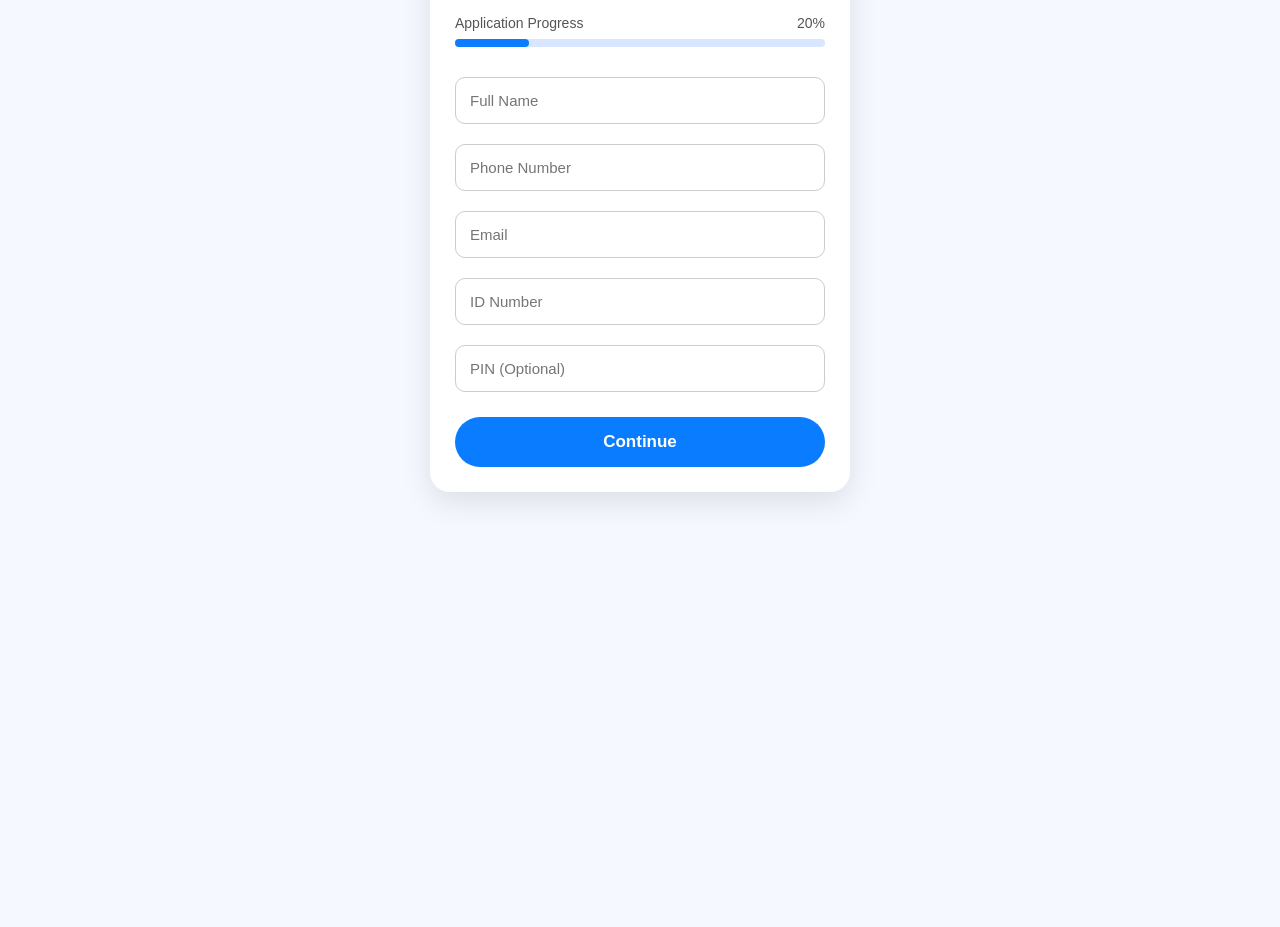
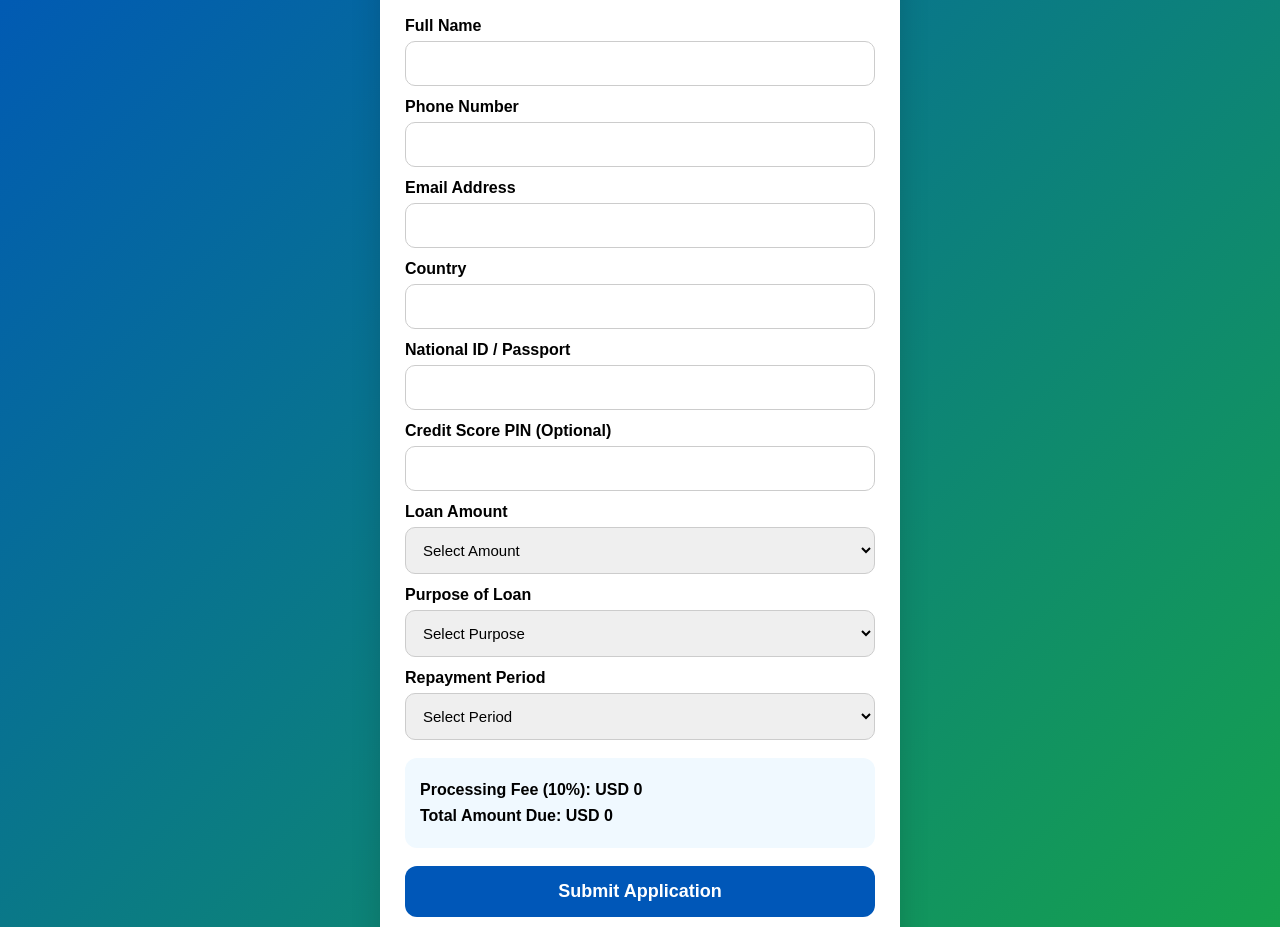
Before and after one commit to johnbeilly85-ctrl/Loan, a website: page apply.html in a window 1280 px wide. Shown: the part 111-1038 px from the top of the page. Before the commit the page ends 800 px from the top, so only its background shows below. Drawn offline with Linux system fonts and the light colour scheme.

Commit message:
Update apply.html

```diff
--- a/apply.html
+++ b/apply.html
@@ -7,73 +7,189 @@
 
 <style>
 *{margin:0;padding:0;box-sizing:border-box;font-family:Arial,sans-serif;}
-body{background:#f5f8ff;padding:20px;}
+
+body{
+background:linear-gradient(135deg,#0057B8,#16A34A);
+padding:20px;
+}
+
 .container{
-max-width:420px;
+max-width:520px;
 margin:auto;
 background:white;
+border-radius:20px;
 padding:25px;
-border-radius:20px;
-box-shadow:0 10px 30px rgba(0,0,0,.1);
+box-shadow:0 10px 30px rgba(0,0,0,.15);
 }
-.logo{width:120px;display:block;margin:0 auto 15px;}
-h2{text-align:center;color:#003b8e;margin-bottom:10px;}
-.progress-box{margin:20px 0;}
-.progress-text{display:flex;justify-content:space-between;color:#555;font-size:14px;}
-.progress{height:8px;background:#d9e6ff;border-radius:10px;margin-top:8px;}
-.bar{height:100%;width:20%;background:#0a7cff;border-radius:10px;}
-input{
+
+h1{
+color:#0057B8;
+text-align:center;
+margin-bottom:8px;
+}
+
+.subtitle{
+text-align:center;
+color:#16A34A;
+font-weight:bold;
+margin-bottom:20px;
+}
+
+label{
+display:block;
+margin:12px 0 6px;
+font-weight:bold;
+}
+
+input,select{
 width:100%;
-padding:14px;
-margin:10px 0;
+padding:13px;
 border:1px solid #ccc;
 border-radius:10px;
 font-size:15px;
 }
+
+.summary{
+background:#F0F9FF;
+border-radius:12px;
+padding:15px;
+margin:18px 0;
+}
+
+.summary p{margin:8px 0;font-weight:bold;}
+
 button{
 width:100%;
 padding:15px;
-background:#0a7cff;
+background:#0057B8;
 color:white;
 border:none;
-border-radius:30px;
-font-size:17px;
+border-radius:12px;
+font-size:18px;
 font-weight:bold;
-margin-top:15px;
 cursor:pointer;
 }
-button:hover{background:#005fd6;}
+
+button:hover{background:#00408A;}
+
+.back{
+display:block;
+text-align:center;
+margin-top:15px;
+color:#0057B8;
+text-decoration:none;
+font-weight:bold;
+}
 </style>
+</head>
 
-</head>
 <body>
 
 <div class="container">
 
-<img src="logo.png" class="logo" alt="LoanEase">
+<h1>LoanEase</h1>
+<p class="subtitle">Quick Loans • Better Tomorrow</p>
 
-<h2>Personal Details</h2>
+<form id="loanForm">
 
-<div class="progress-box">
-<div class="progress-text">
-<span>Application Progress</span>
-<span>20%</span>
-</div>
-<div class="progress">
-<div class="bar"></div>
-</div>
+<label>Full Name</label>
+<input type="text" name="fullName" required>
+
+<label>Phone Number</label>
+<input type="tel" name="phone" required>
+
+<label>Email Address</label>
+<input type="email" name="email" required>
+
+<label>Country</label>
+<input type="text" name="country" required>
+
+<label>National ID / Passport</label>
+<input type="text" name="idNumber" required>
+
+<label>Credit Score PIN (Optional)</label>
+<input type="text" name="pin">
+
+<label>Loan Amount</label>
+<select id="loanAmount" name="loanAmount" required>
+<option value="">Select Amount</option>
+<option value="300">USD 300</option>
+<option value="500">USD 500</option>
+<option value="1000">USD 1,000</option>
+<option value="2000">USD 2,000</option>
+<option value="5000">USD 5,000</option>
+<option value="10000">USD 10,000</option>
+<option value="20000">USD 20,000</option>
+<option value="50000">USD 50,000</option>
+</select>
+
+<label>Purpose of Loan</label>
+<select name="loanPurpose" required>
+<option value="">Select Purpose</option>
+<option>Medical</option>
+<option>School Fees</option>
+<option>Business</option>
+<option>Rent</option>
+<option>Farming</option>
+<option>Personal Use</option>
+<option>Others</option>
+</select>
+
+<label>Repayment Period</label>
+<select name="repaymentPeriod" required>
+<option value="">Select Period</option>
+<option>1 Month</option>
+<option>3 Months</option>
+<option>6 Months</option>
+<option>1 Year</option>
+<option>2 Years</option>
+</select>
+
+<div class="summary">
+<p>Processing Fee (10%): <span id="fee">USD 0</span></p>
+<p>Total Amount Due: <span id="total">USD 0</span></p>
 </div>
 
-<form action="loan.html">
-<input type="text" placeholder="Full Name" required>
-<input type="tel" placeholder="Phone Number" required>
-<input type="email" placeholder="Email" required>
-<input type="text" placeholder="ID Number" required>
-<input type="text" placeholder="PIN (Optional)">
-<button type="submit">Continue</button>
+<button type="submit">Submit Application</button>
+
 </form>
+
+<a href="index.html" class="back">← Back to Home</a>
 
 </div>
 
+<script>
+const amount=document.getElementById("loanAmount");
+const fee=document.getElementById("fee");
+const total=document.getElementById("total");
+
+amount.addEventListener("change",()=>{
+const value=Number(amount.value)||0;
+const f=value*0.10;
+fee.textContent="USD "+f.toFixed(2);
+total.textContent="USD "+(value+f).toFixed(2);
+});
+
+document.getElementById("loanForm").addEventListener("submit",async(e)=>{
+e.preventDefault();
+
+const data=Object.fromEntries(new FormData(e.target).entries());
+
+const res=await fetch("/api/apply",{
+method:"POST",
+headers:{"Content-Type":"application/json"},
+body:JSON.stringify(data)
+});
+
+const result=await res.json();
+
+alert("Application submitted successfully. Your ID: "+result.id);
+
+e.target.reset();
+fee.textContent="USD 0";
+total.textContent="USD 0";
+});
+</script>
+
 </body>
 </html>
```
